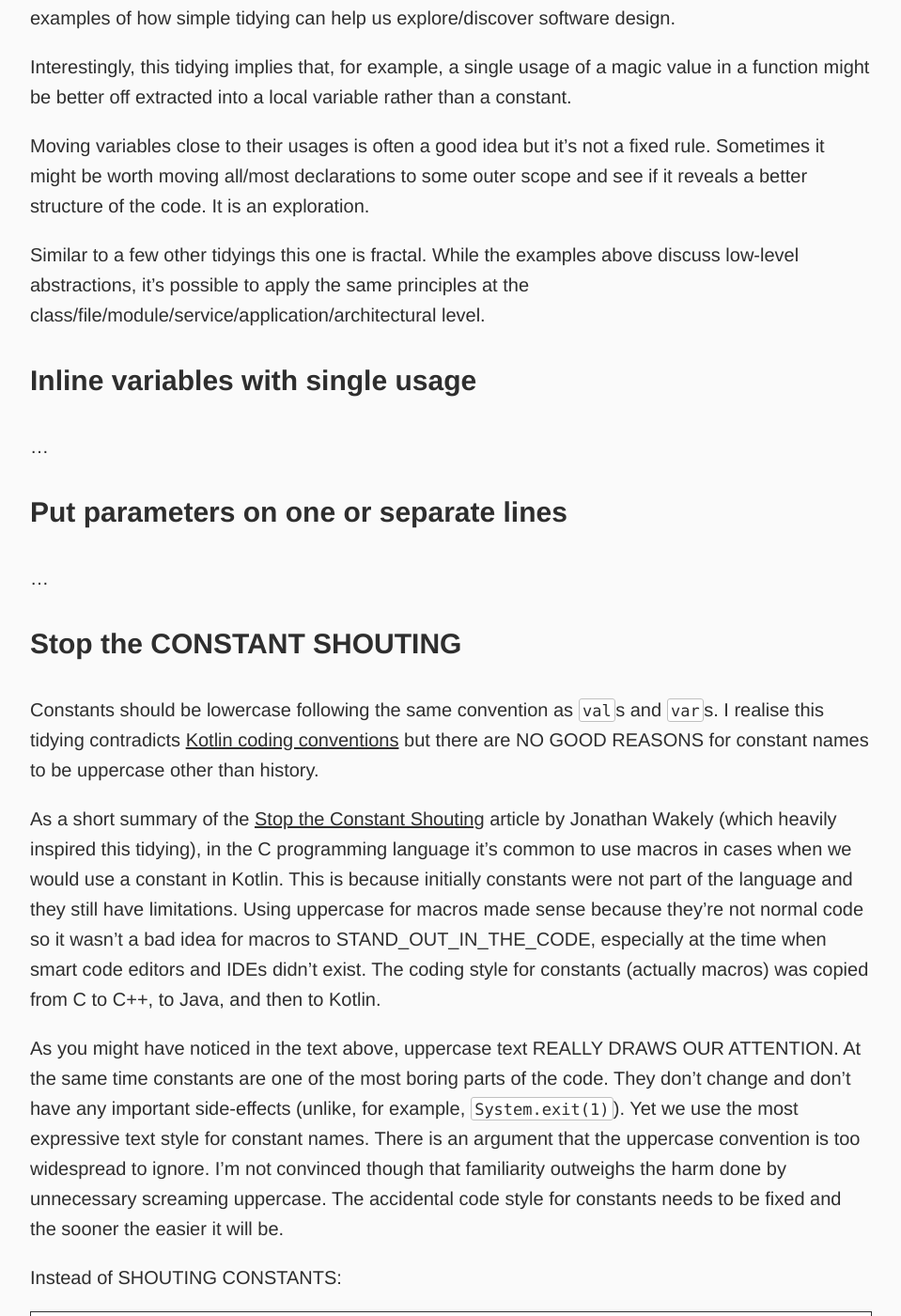
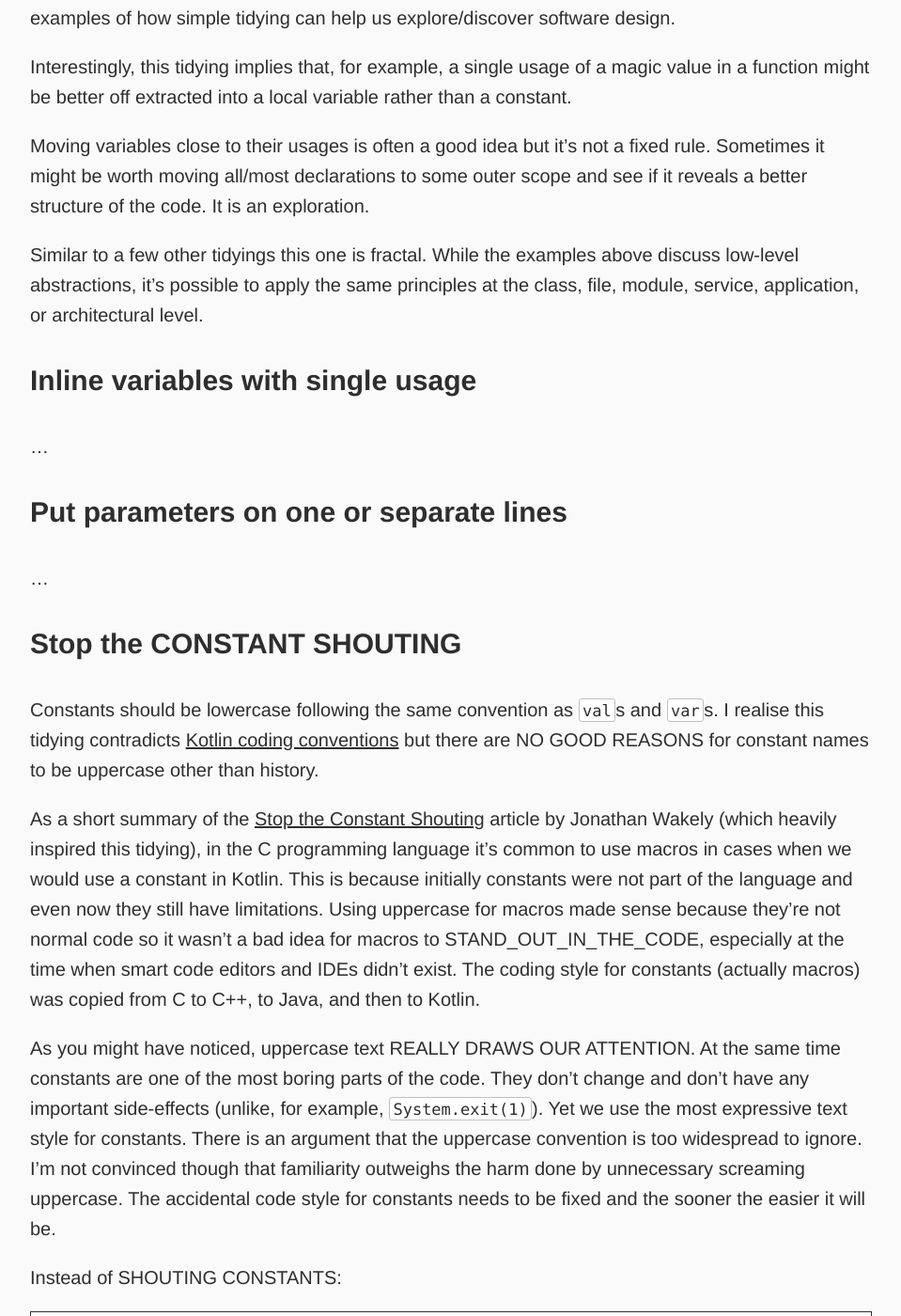
Before and after one commit to dkandalov/dkandalov.github.io, a Jekyll site: the page built from _posts/2023-12-26-tidy-kotlin.md, in a window 1280 px wide and 1400 px high, scrolled down 6621 px. Shown: the whole window at 94% size, without its empty margins (160-1119 px from the left). Built offline with Jekyll 4.4.1, drawn with Linux system fonts in a browser that asks for light colours; our own code applies the rules of GitHub Pages for plain Markdown files; some of the changed text lies outside the part shown.

Commit message:
updated tidy-kotlin

```diff
--- a/_posts/2023-12-26-tidy-kotlin.md
+++ b/_posts/2023-12-26-tidy-kotlin.md
@@ -161,7 +160,7 @@ Interestingly, this tidying implies that, for example, a single usage of a magic
 
 Moving variables close to their usages is often a good idea but it's not a fixed rule. Sometimes it might be worth moving all/most declarations to some outer scope and see if it reveals a better structure of the code. It is an exploration.
 
-Similar to a few other tidyings this one is fractal. While the examples above discuss low-level abstractions, it's possible to apply the same principles at the class/file/module/service/application/architectural level.
+Similar to a few other tidyings this one is fractal. While the examples above discuss low-level abstractions, it's possible to apply the same principles at the class, file, module, service, application, or architectural level.
 
 
 ### Inline variables with single usage
@@ -175,9 +174,9 @@ Similar to a few other tidyings this one is fractal. While the examples above di
 
 Constants should be lowercase following the same convention as `val`s and `var`s. I realise this tidying contradicts [Kotlin coding conventions](https://kotlinlang.org/docs/coding-conventions.html#property-names) but there are NO GOOD REASONS for constant names to be uppercase other than history.
 
-As a short summary of the [Stop the Constant Shouting](https://accu.org/journals/overload/22/121/wakely_1923) article by Jonathan Wakely (which heavily inspired this tidying), in the C programming language it's common to use macros in cases when we would use a constant in Kotlin. This is because initially constants were not part of the language and they still have limitations. Using uppercase for macros made sense because they're not normal code so it wasn't a bad idea for macros to STAND_OUT_IN_THE_CODE, especially at the time when smart code editors and IDEs didn't exist. The coding style for constants (actually macros) was copied from C to C++, to Java, and then to Kotlin.
+As a short summary of the [Stop the Constant Shouting](https://accu.org/journals/overload/22/121/wakely_1923) article by Jonathan Wakely (which heavily inspired this tidying), in the C programming language it's common to use macros in cases when we would use a constant in Kotlin. This is because initially constants were not part of the language and even now they still have limitations. Using uppercase for macros made sense because they're not normal code so it wasn't a bad idea for macros to STAND_OUT_IN_THE_CODE, especially at the time when smart code editors and IDEs didn't exist. The coding style for constants (actually macros) was copied from C to C++, to Java, and then to Kotlin.
 
-As you might have noticed in the text above, uppercase text REALLY DRAWS OUR ATTENTION. At the same time constants are one of the most boring parts of the code. They don't change and don't have any important side-effects (unlike, for example, `System.exit(1)`). Yet we use the most expressive text style for constant names. There is an argument that the uppercase convention is too widespread to ignore. I'm not convinced though that familiarity outweighs the harm done by unnecessary screaming uppercase. The accidental code style for constants needs to be fixed and the sooner the easier it will be.
+As you might have noticed, uppercase text REALLY DRAWS OUR ATTENTION. At the same time constants are one of the most boring parts of the code. They don't change and don't have any important side-effects (unlike, for example, `System.exit(1)`). Yet we use the most expressive text style for constants. There is an argument that the uppercase convention is too widespread to ignore. I'm not convinced though that familiarity outweighs the harm done by unnecessary screaming uppercase. The accidental code style for constants needs to be fixed and the sooner the easier it will be.
 
 Instead of SHOUTING CONSTANTS:
 <kotlin>
```
Also changed, not shown: other parts of _posts/2023-12-26-tidy-kotlin.md (+2 -3 lines).
